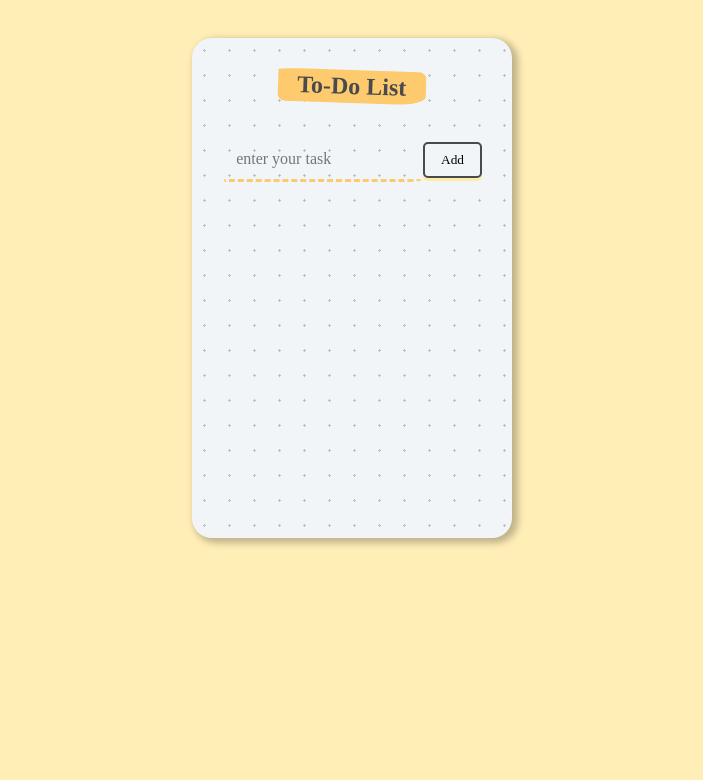
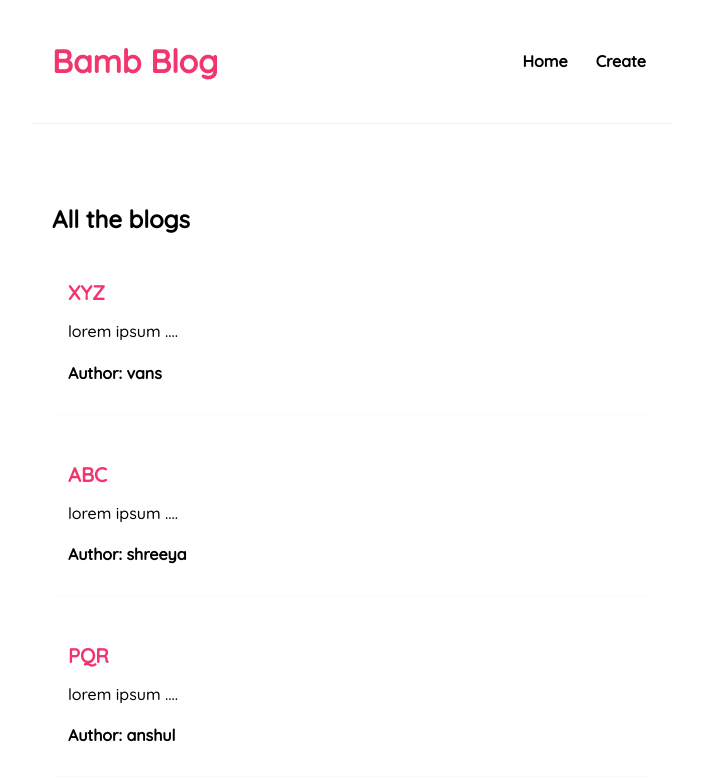
Before and after one commit to antirex/Emojipedia_React, a React (Create React App) app: page / in a window 1280 px wide. Shown: the top 780 px of the page, without its empty margins (288-991 px from the left). Built offline with nearby package versions, Linux system fonts and the light colour scheme.

Commit message:
feat: App3

```diff
--- a/public/index.html
+++ b/public/index.html
@@ -2,7 +2,12 @@
 <html lang="en">
   <head>
     <title>React App</title>
-    <link rel="stylesheet" href="styles.css" />
+    <link rel="preconnect" href="https://fonts.gstatic.com" />
+    <link
+      href="https://fonts.googleapis.com/css2?family=Quicksand:wght@300;500&display=swap"
+      rel="stylesheet"
+    />
+    <link rel="stylesheet" href="./styles-blog.css" />
   </head>
 
   <body>
--- /dev/null
+++ b/public/styles-blog.css
@@ -0,0 +1,49 @@
+body {
+  background-color: white;
+  color: #000000;
+  font-family: "Quicksand", sans-serif;
+  margin: 0;
+}
+.navbar {
+  padding: 20px;
+  display: flex;
+  align-items: center;
+  max-width: 600px;
+  margin: 0 auto;
+  border-bottom: 1px solid #f2f2f2;
+}
+
+.navbar h1 {
+  color: #f1356d;
+}
+.navbar .links {
+  margin-left: auto;
+}
+.navbar a {
+  color: black;
+  font-weight: bold;
+  margin-left: 16px;
+  text-decoration: none;
+  padding: 6px;
+}
+.navbar a:hover {
+  color: #f1356d;
+}
+.content {
+  max-width: 600px;
+  margin: 40px auto;
+  padding: 20px;
+}
+.blog-preview {
+  padding: 10px 16px;
+  margin: 20px 0;
+  border-bottom: 1px solid #fafafa;
+}
+.blog-preview:hover {
+  box-shadow: 1px 3px 5px rgba(0,0,0,0.1);
+}
+.blog-preview h2 {
+  font-size: 20px;
+  color: #f1356d;
+  margin-bottom: 8px;
+}
--- /dev/null
+++ b/src/components/App3.jsx
@@ -0,0 +1,16 @@
+import React from "react";
+import Navbar from "./Navbar";
+import Home from "./Home"
+
+function App2() {
+  return (
+    <div className="App">
+      <Navbar/>
+      <div className="content">
+        <Home />
+      </div>
+    </div>
+  );
+}
+
+export default App2;
--- /dev/null
+++ b/src/components/Bloglist.jsx
@@ -0,0 +1,20 @@
+import React from "react";
+
+function BlogList(props) {
+  const bloglist = props.blogs;
+  const blogTitle = props.title;
+  return (
+    <div classname="blog-list">
+      <h2>{blogTitle}</h2>
+      {bloglist.map((blog) => (
+        <div className="blog-preview" key={blog.id}>
+          <h2>{blog.title}</h2>
+          <p>{blog.body}</p>
+          <h4>Author: {blog.author}</h4>
+        </div>
+      ))}
+    </div>
+  );
+}
+
+export default BlogList;
--- /dev/null
+++ b/src/components/Home.jsx
@@ -0,0 +1,17 @@
+import React, { useState } from "react";
+import Bloglist from "./Bloglist";
+
+function Home() {
+  const [blogs, setBlogs] = useState([
+    { id: 1, title: "XYZ", body: "lorem ipsum ....", author: "vans" },
+    { id: 1, title: "ABC", body: "lorem ipsum ....", author: "shreeya" },
+    { id: 1, title: "PQR", body: "lorem ipsum ....", author: "anshul" }
+  ]);
+  return (
+    <div className="home">
+      <Bloglist blogs={blogs} title="All the blogs" />
+    </div>
+  );
+}
+
+export default Home;
--- /dev/null
+++ b/src/components/Navbar.jsx
@@ -0,0 +1,15 @@
+import React from "react";
+
+function Navbar() {
+  return (
+    <div className="navbar">
+      <h1>Bamb Blog</h1>
+      <div className="links">
+        <a href="/">Home</a>
+        <a href="/create">Create</a>
+      </div>
+    </div>
+  );
+}
+
+export default Navbar;
--- a/src/index.js
+++ b/src/index.js
@@ -1,5 +1,5 @@
 import React from "react";
 import ReactDOM from "react-dom";
-import App2 from "./components/App2";
+import App3 from "./components/App3";
 
-ReactDOM.render(<App2 />, document.getElementById("root"));
+ReactDOM.render(<App3 />, document.getElementById("root"));
```
Also changed, not shown: 1 other file (tests, documents, lock files or other folders).
